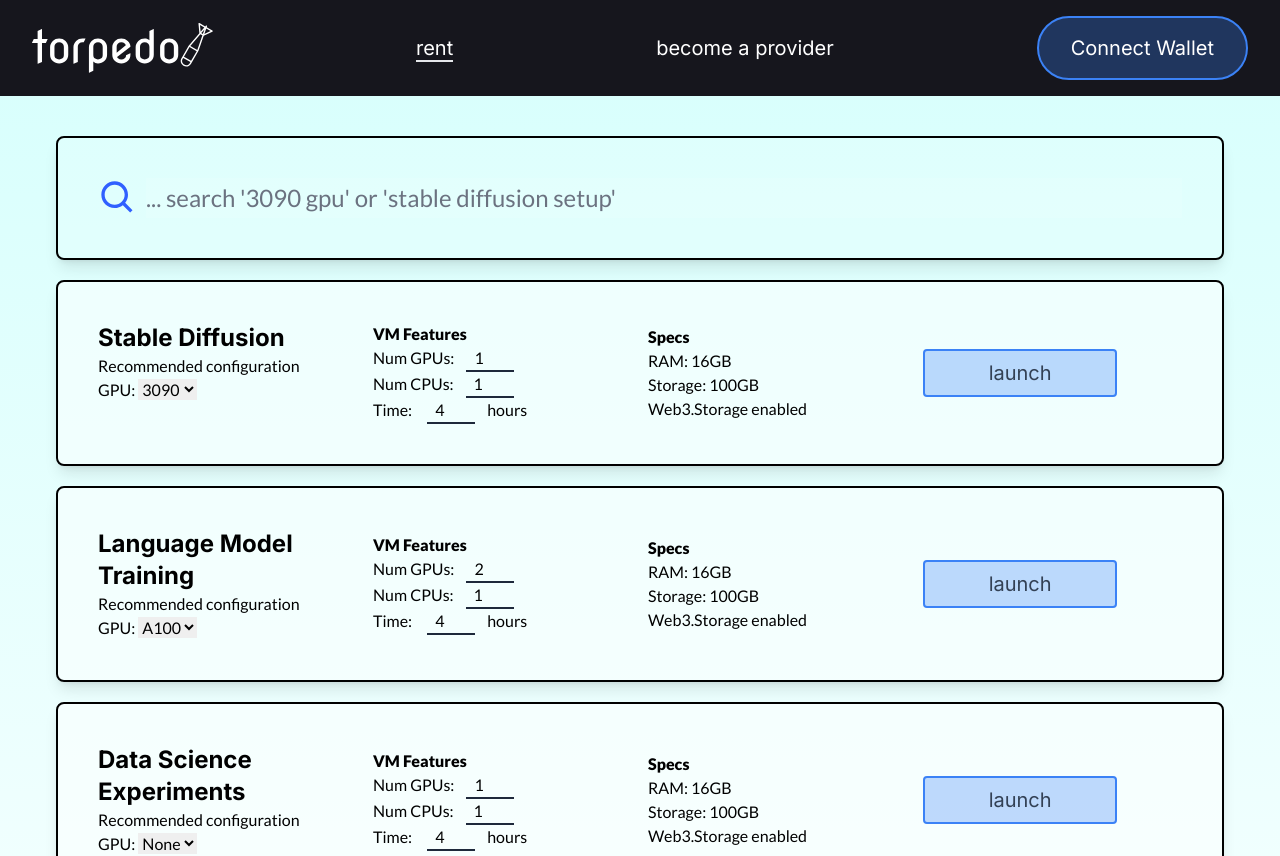
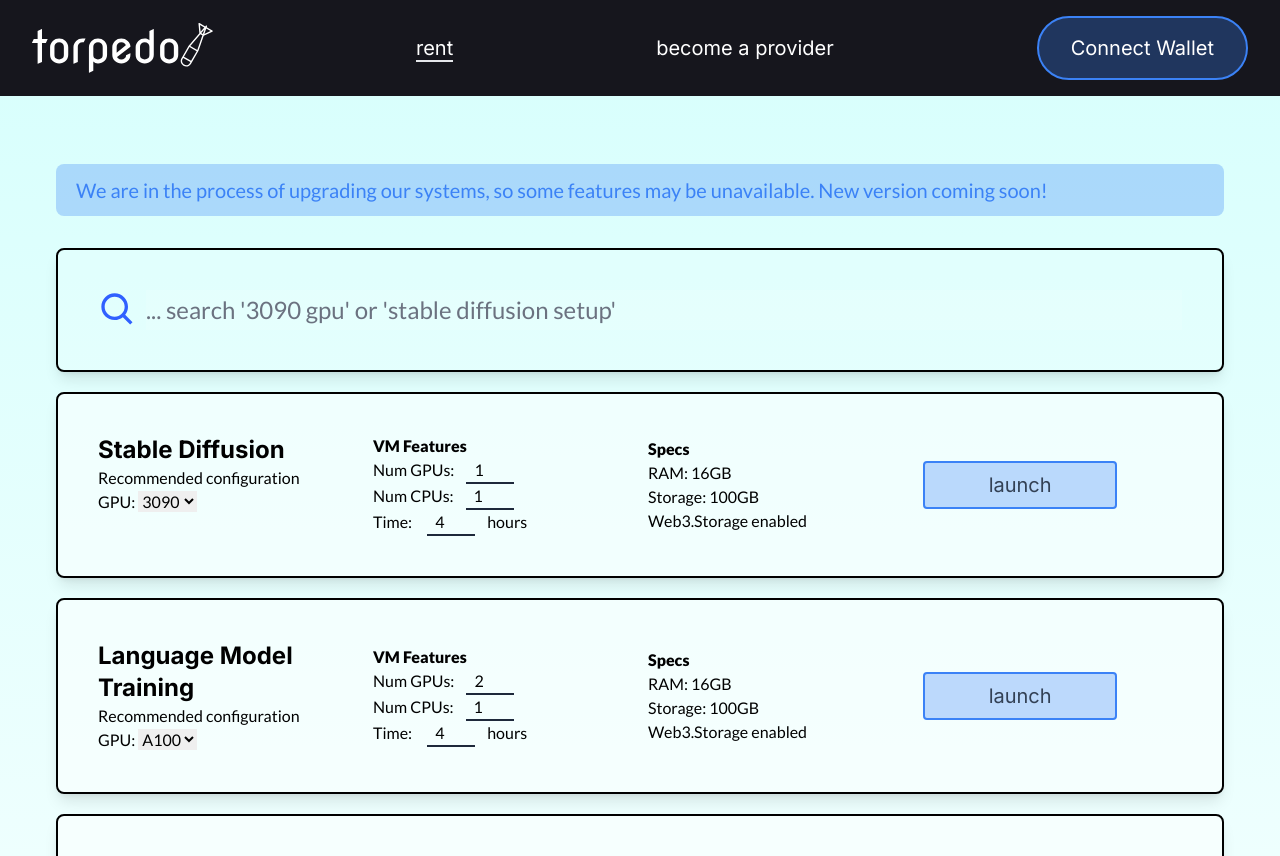
Before and after one commit to torpedo-network/torpedo-web, a Next.js app: page /app in a window 1280 px wide. Shown: the top 856 px of the page. Built offline with nearby package versions, Linux system fonts and the light colour scheme.

Commit message:
Update rentals with development in progress banner

```diff
--- a/pages/app.tsx
+++ b/pages/app.tsx
@@ -52,6 +52,10 @@ export default function App() {
           </div> */}
 
             <div className="grid grid-flow-row gap-5 py-10 px-10">
+              <div className="bg-blue-500/30 text-blue-500 text-xl px-5 py-3 rounded-lg mt-7 mb-3 transition-colors">
+                We are in the process of upgrading our systems, so some features
+                may be unavailable. New version coming soon!
+              </div>
               <div className="border-2 border-black px-10 py-10 rounded-lg bg-white/10 shadow-lg flex">
                 <svg
                   className="inline"
```
